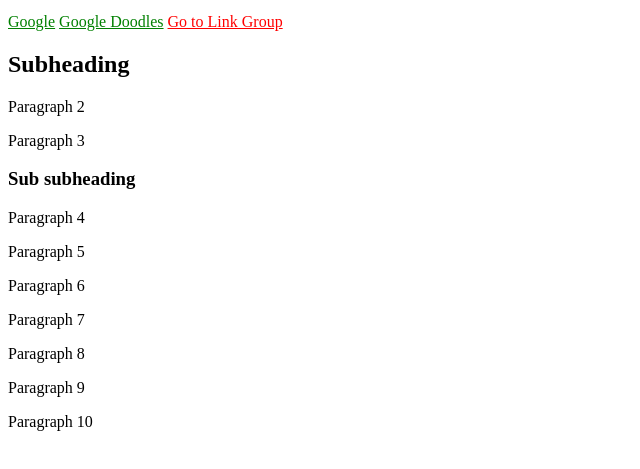
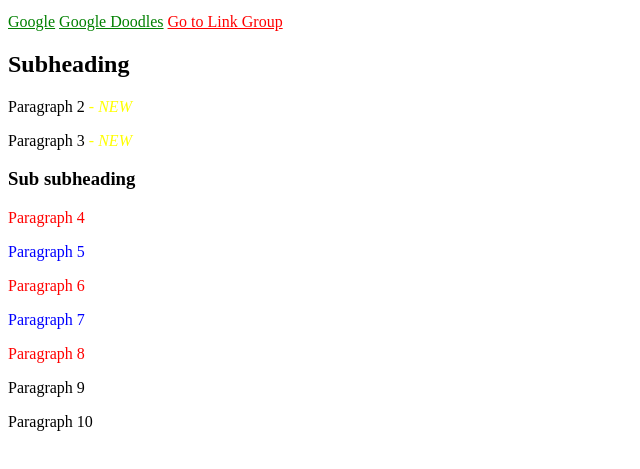
Before and after one commit to GeoGeoGeoGeoGeo/asignment1CSS, a plain HTML site: page index.html in a window 1280 px wide. Shown: the part 101-570 px from the top of the page, without its empty margins (0-640 px from the left). Drawn offline with Linux system fonts and the light colour scheme.

Commit message:
Completed

```diff
--- a/style.css
+++ b/style.css
@@ -5,3 +5,23 @@ a[href^="https://www.google.com"] {
 a[target] {
     color: red;
 }
+
+#second-div p:nth-of-type(odd) {
+    color: red;
+}
+
+#second-div p:nth-of-type(even) {
+    color: blue;
+}
+
+#first-div > p::after {
+    content: " - new";
+    font-style: italic;
+    color: yellow;
+    text-transform: uppercase;
+
+}
+
+body > p:last-child:hover {
+    font-style: italic;
+}
```
